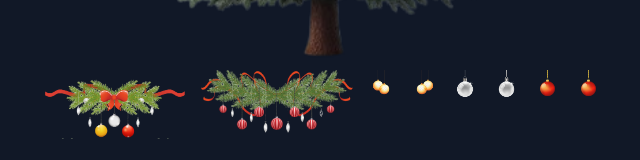
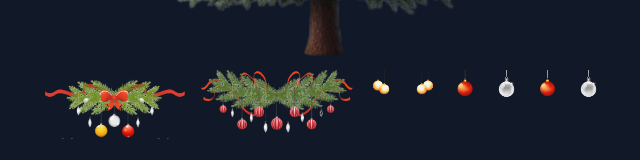
Before and after one commit to sandeep-233/Christmas-special, a React (Create React App) app: page / in a window 1280 px wide. Shown: the part 554-714 px from the top of the page, without its empty margins (316-956 px from the left). Built offline with nearby package versions, Linux system fonts and the light colour scheme.

Commit message:
Update App.js
change the positions of bulbs.

```diff
--- a/src/App.js
+++ b/src/App.js
@@ -134,10 +134,11 @@ function App() {
 
           <Draggable>
           <img
-          src={whiteBulb_img}
-          className={` w-[70%] md:w-[16%] h-[12%]  ${flag === false ? ("") : ("glow_white")} cursor-pointer`}
+          src={redBulb_img}
+          className={` w-[70%] md:w-[16%] h-[12%] ${flag === false ? ("") : ("glow_red")} cursor-pointer`}
           />
           </Draggable>
+
           <Draggable>
           <img
           src={whiteBulb_img}
@@ -148,13 +149,14 @@ function App() {
           <Draggable>
           <img
           src={redBulb_img}
-          className={` w-[70%] md:w-[16%] h-[12%] ${flag === false ? ("") : ("glow_red")} cursor-pointer`}
+          className={`w-[70%] md:w-[16%] h-[12%] ${flag === false ? ("") : ("glow_red")} cursor-pointer`}
           />
           </Draggable>
+
           <Draggable>
           <img
-          src={redBulb_img}
-          className={`w-[70%] md:w-[16%] h-[12%] ${flag === false ? ("") : ("glow_red")} cursor-pointer`}
+          src={whiteBulb_img}
+          className={` w-[70%] md:w-[16%] h-[12%]  ${flag === false ? ("") : ("glow_white")} cursor-pointer`}
           />
           </Draggable>
 
```
